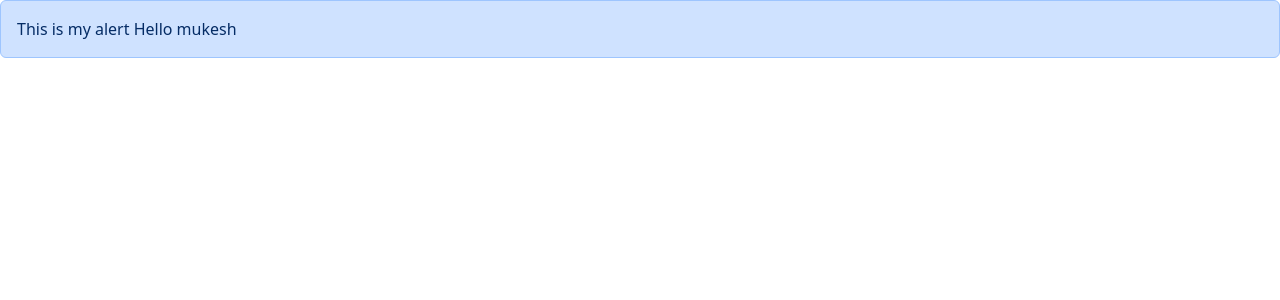
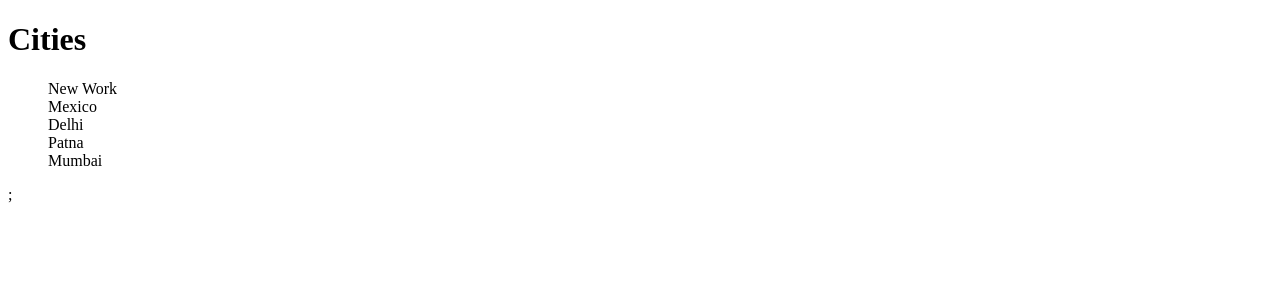
Before and after one commit to mukeshkr123/REACT_DEV_NOTES, a React (Vite) app: page / in a window 1280 px wide. Shown: the top 300 px of the page. Built offline with nearby package versions, Linux system fonts and the light colour scheme.

Commit message:
vanilaa css

```diff
--- a/src/App.tsx
+++ b/src/App.tsx
@@ -1,11 +1,19 @@
-import Alert from "./components/Alert";
+import ListGroup from "./components/ListGroup/ListGroup";
 
 function App() {
+  const items = ["New Work", "Mexico", "Delhi", "Patna", "Mumbai"];
+
+  const handleSelectItem = (item: string) => {
+    console.log(item);
+  };
+
   return (
     <>
-      <Alert>
-        This is my alert <span>Hello mukesh</span>
-      </Alert>
+      <ListGroup
+        items={items}
+        heading="Cities"
+        onSelectItem={handleSelectItem}
+      />
     </>
   );
 }
--- /dev/null
+++ b/src/components/ListGroup/ListGroup.css
@@ -0,0 +1,3 @@
+.list-group {
+  list-style: none;
+}
--- a/src/components/ListGroup.tsx
+++ b/src/components/ListGroup/ListGroup.tsx
@@ -1,4 +1,5 @@
 import { useState } from "react";
+import "./ListGroup.css";
 
 //interface
 interface Props {
--- a/src/main.tsx
+++ b/src/main.tsx
@@ -1,7 +1,7 @@
 import React from "react";
 import ReactDOM from "react-dom/client";
 import App from "./App.tsx";
-import "bootstrap/dist/css/bootstrap.css";
+// import "bootstrap/dist/css/bootstrap.css";
 
 ReactDOM.createRoot(document.getElementById("root")!).render(
   <React.StrictMode>
```
Also changed, not shown: 1 other file (tests, documents, lock files or other folders).
